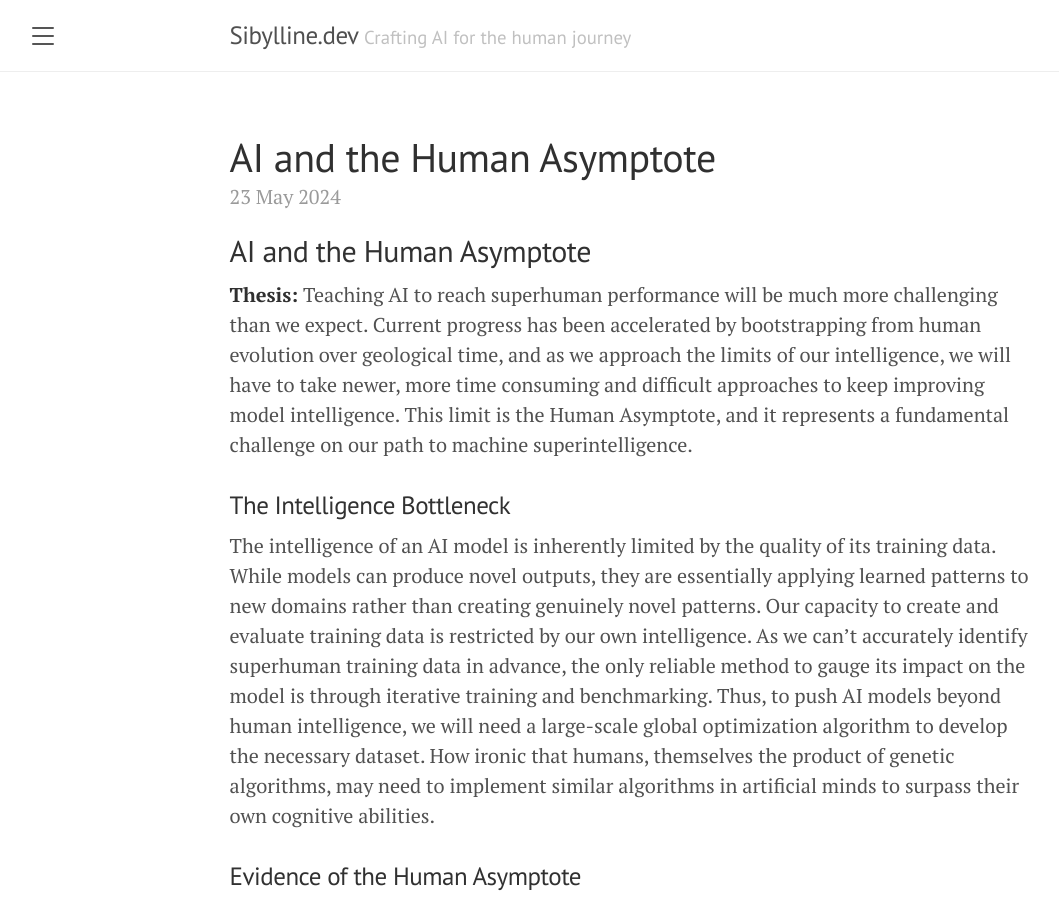
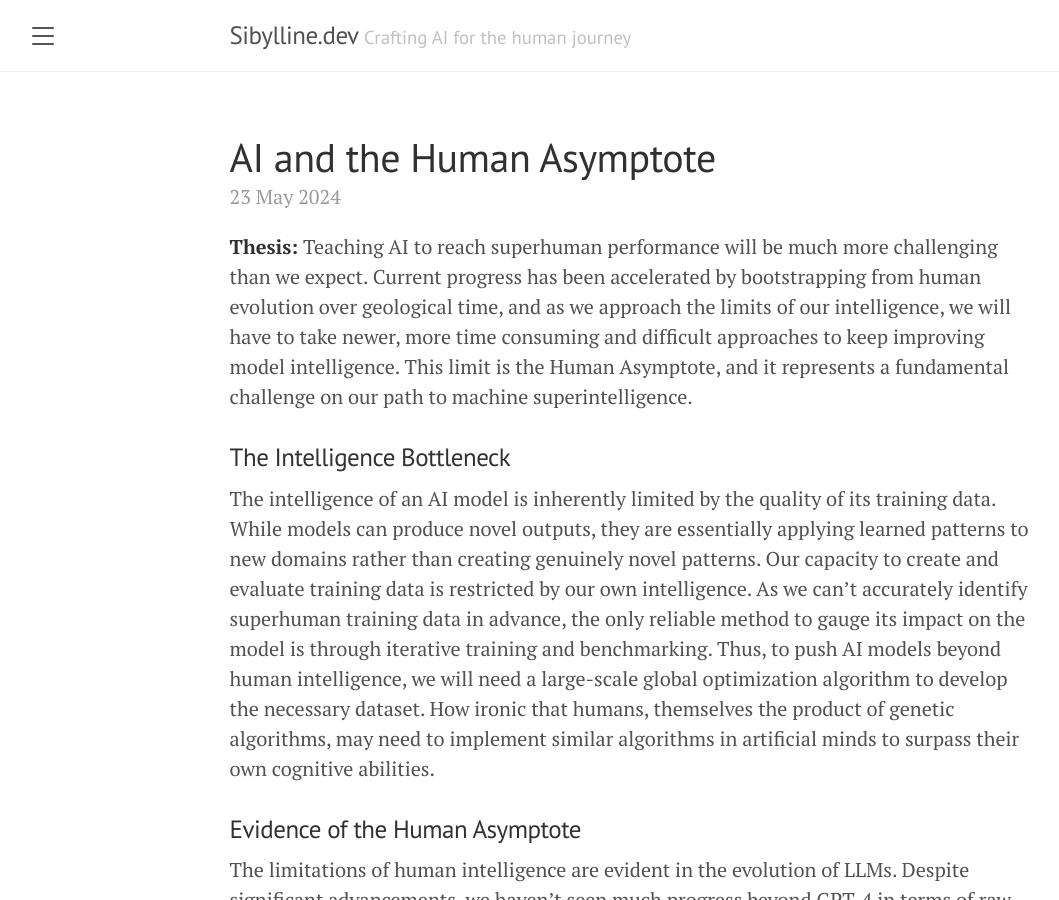
Before and after one commit to githubcustomerserviceistrash/githubcustomerserviceistrash.github.io, a Jekyll site: the page built from _posts/2024-05-23-ai-and-the-human-asymptote.md, in a window 1280 px wide and 900 px high. Shown: the whole window, without its empty margins (8-1067 px from the left). Built offline with Jekyll 4.4.1, drawn with Linux system fonts in a browser that asks for light colours.

Commit message:
removed redundant title

```diff
--- a/_posts/2024-05-23-ai-and-the-human-asymptote.md
+++ b/_posts/2024-05-23-ai-and-the-human-asymptote.md
@@ -2,8 +2,6 @@
 layout: post
 title: AI and the Human Asymptote
 ---
-
-## AI and the Human Asymptote
 
 **Thesis:** Teaching AI to reach superhuman performance will be much more challenging than we expect. Current progress has been accelerated by bootstrapping from human evolution over geological time, and as we approach the limits of our intelligence, we will have to take newer, more time consuming and difficult approaches to keep improving model intelligence.  This limit is the Human Asymptote, and it represents a fundamental challenge on our path to machine superintelligence.
 
```
